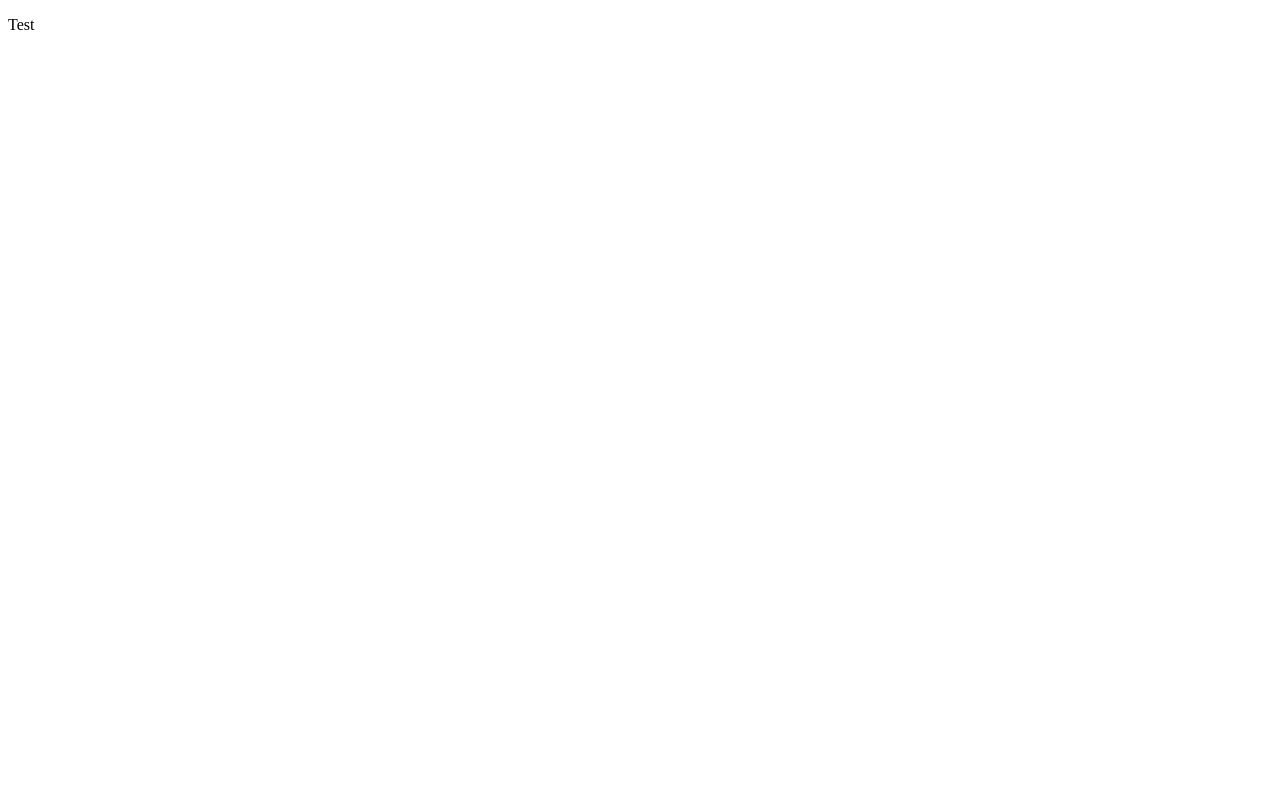
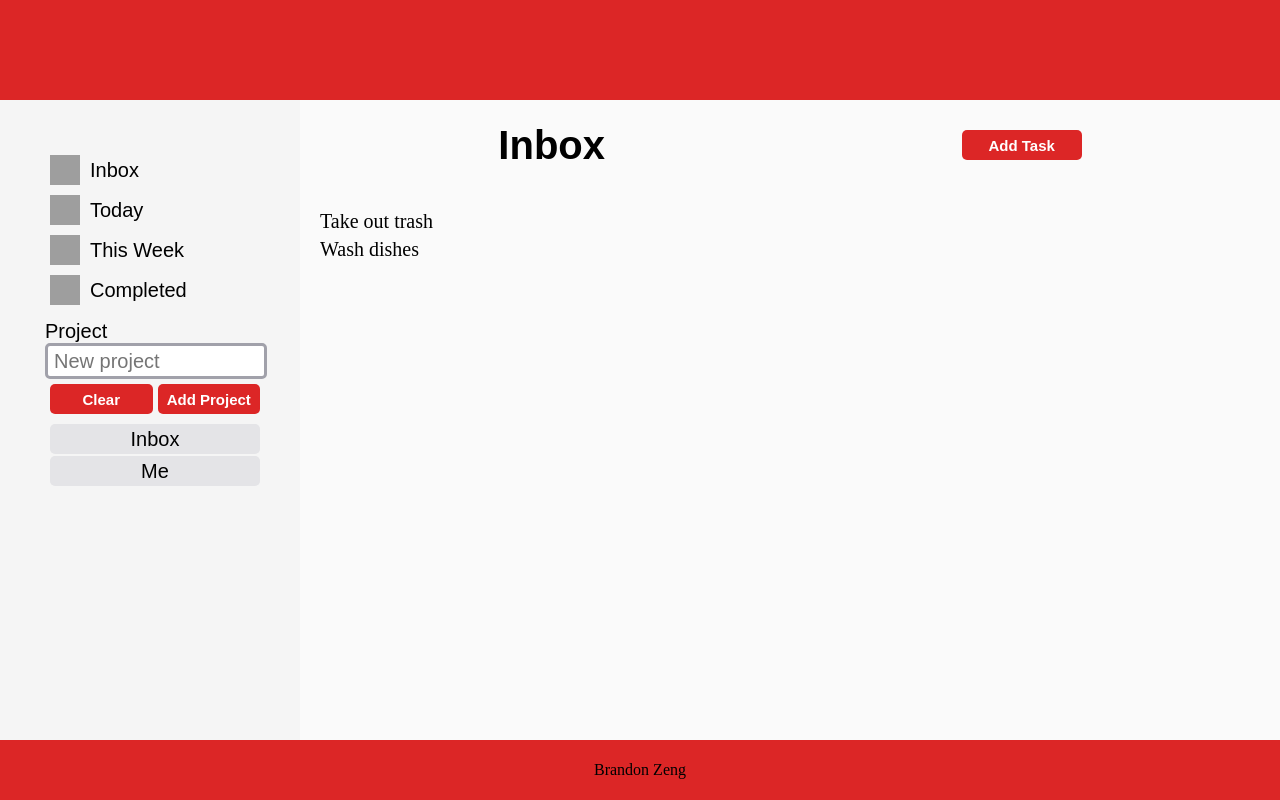
Before and after one commit to bzeng1234/ToDo-List, a website built with webpack: page dist/index.html in a window 1280 px wide. Built offline with Linux system fonts and the light colour scheme; grey boxes are pictures that could not be loaded.

Commit message:
initual user interface of website

```diff
--- a/package.json
+++ b/package.json
@@ -11,6 +11,8 @@
   "author": "Brandon Zeng",
   "license": "ISC",
   "devDependencies": {
+    "css-loader": "^6.7.3",
+    "style-loader": "^3.3.2",
     "webpack": "^5.76.1",
     "webpack-cli": "^5.0.1"
   }
--- a/src/index.js
+++ b/src/index.js
@@ -1 +1 @@
-alert('hi');
+import './styles.css'
--- /dev/null
+++ b/src/styles.css
@@ -0,0 +1,192 @@
+* {
+    margin: 0;
+    padding: 0;
+}
+
+body {
+    width: 100vw;
+    height: 100vh;
+    display: flex;
+    flex-direction: column;
+}
+
+header,
+footer {
+    width: 100%;
+    height: 100px;
+    background-color: #dc2626;
+}
+
+.main-container {
+    width: 100%;
+    flex: 1;
+    display: flex;
+}
+
+.sidebar {
+    width: 300px;
+    background-color: #f5f5f5;
+    display: flex;
+    flex-direction: column;
+    align-items: center;
+}
+
+.task-list,
+.project-container,
+.project-list {
+    width: 70%;
+    list-style: none;
+    font-family: Arial, Helvetica, sans-serif;
+    font-size: 20px;
+    margin-top: 50px;
+}
+
+.task {
+    height: 40px;
+    display: flex;
+    align-items: center;
+    font-weight: 500;
+    padding: 0px 5px;
+}
+
+.task:hover {
+    background-color: white;
+    border-radius: 10px;
+    cursor: pointer;
+}
+
+.inbox-icon,
+.today-icon,
+.week-icon,
+.complete-icon {
+    width: 30px;
+    height: 30px;
+}
+
+.inbox-icon {
+    background-image: url(https://lovrozagar.github.io/To-Do-List/inbox.svg);
+}
+
+.today-icon {
+    background-image: url(https://lovrozagar.github.io/To-Do-List/today.svg);
+}
+
+.week-icon {
+    background-image: url(https://lovrozagar.github.io/To-Do-List/thisWeek.svg);
+}
+
+.complete-icon {
+    background-image: url(https://lovrozagar.github.io/To-Do-List/completed.svg);
+}
+
+.task > p {
+    margin-left: 10px;
+}
+
+.project-container {
+    margin-top: 10px;
+    width: 70%;
+}
+
+#proj-input {
+    font-size: 20px;
+    height: 30px;
+    width: 100%;
+    border: 3px solid #a1a1aa;
+    border-radius: 5px;
+    padding-left: 6px;
+}
+
+.project-btn-container {
+    width: 100%;
+    margin: 5px 0px 0px 5px;
+    display: grid;
+    grid-template-columns: repeat(2, 1fr);
+    gap: 5px;
+}
+
+.clear-btn,
+.add-proj-btn,
+.add-task-btn {
+    font-size: 15px;
+    font-family: Arial, Helvetica, sans-serif;
+    font-weight: 600;
+    width: 100%;
+    height: 30px;
+    border: 0;
+    border-radius: 5px;
+    color: white;
+    background-color: #dc2626;
+}
+
+.clear-btn:hover,
+.add-proj-btn:hover,
+.add-task-btn:hover {
+    cursor: pointer;
+    background-color: #991b1b;
+}
+
+.project-list {
+    width: 100%;
+    border-radius: 5px;
+    margin-top: 10px;
+    padding-left: 5px;
+}
+
+.project {
+    background-color: #e4e4e7;
+    display: flex;
+    align-items: center;
+    justify-content: center;
+    height: 30px;
+    font-weight: 300;
+    border-radius: 5px;
+    margin-bottom: 2px;
+}
+
+.project:hover {
+    background-color: #d4d4d4;
+    cursor: pointer;
+}
+
+.content {
+    flex: 1;
+    background-color: #fafafa;
+    display: flex;
+    flex-direction: column;
+}
+
+.todo-header {
+    display: flex;
+    justify-content: space-around;
+    height: 50px;
+    align-items: center;
+    padding: 20px;
+    font-family: Arial, Helvetica, sans-serif;
+    font-weight: bold;
+}
+
+.todo-title {
+    font-size: 40px;
+}
+
+.add-task-btn {
+    width: 120px;
+}
+
+.todo-list {
+    list-style: none;
+    padding: 20px;
+    font-size: 20px;
+}
+
+.todo-items {
+    margin-bottom: 5px;
+}
+
+footer {
+    display: flex;
+    justify-content: center;
+    align-items: center;
+    height: 60px;
+}
--- a/webpack.config.js
+++ b/webpack.config.js
@@ -8,4 +8,12 @@ module.exports = {
         filename: 'main.js',
         path: path.resolve(__dirname, 'dist'),
     },
+    module: {
+        rules: [
+            {
+                test: /\.css$/i,
+                use: ["style-loader", "css-loader"],
+            }
+        ],
+    },
 }
```
Also changed, not shown: dist/index.html, dist/main.js, 1 other file.
